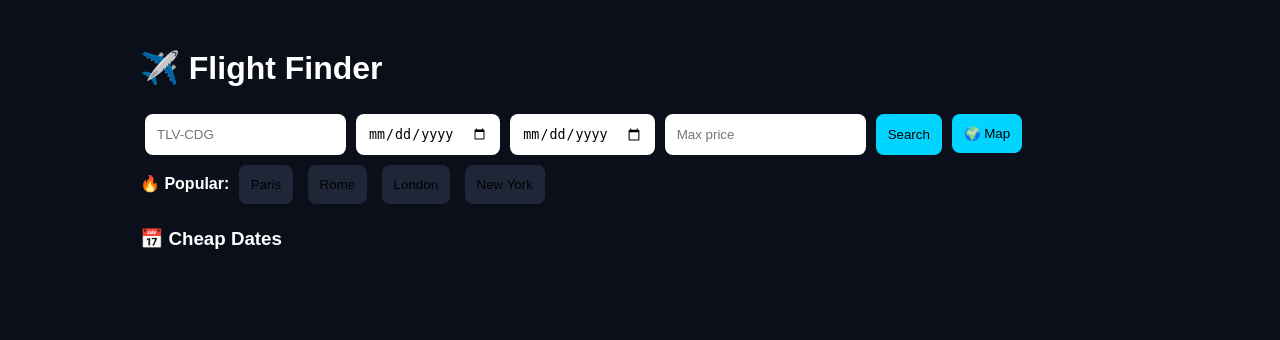
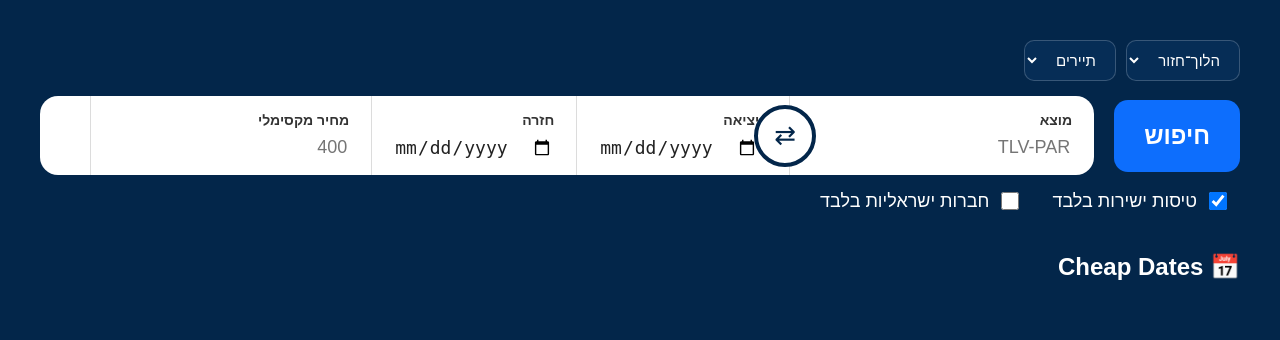
Before and after one commit to lomtik1979-flightprice/flight-bot, a Flask app: page / in a window 1280 px wide. Shown: the top 340 px of the page. Run offline with Flask 3, Linux system fonts and the light colour scheme.

Commit message:
new skyscanner ui

```diff
--- a/templates/index.html
+++ b/templates/index.html
@@ -1,109 +1,291 @@
 <!DOCTYPE html>
-<html>
+<html lang="en">
 <head>
+    <meta charset="UTF-8">
+    <meta name="viewport" content="width=device-width, initial-scale=1.0">
     <title>Flight Finder</title>
 
     <style>
+
         body {
-            background: #0b0f1a;
+            background: #03264a;
+            font-family: Arial, sans-serif;
             color: white;
-            font-family: Arial;
+            margin: 0;
+            padding: 40px;
         }
 
-        .container {
-            max-width: 1000px;
+        .search-wrapper {
+            max-width: 1200px;
             margin: auto;
-            padding: 20px;
         }
 
-        input, button {
-            padding: 12px;
-            margin: 5px;
-            border-radius: 8px;
-            border: none;
+        .top-controls {
+            display: flex;
+            justify-content: flex-start;
+            gap: 10px;
+            margin-bottom: 15px;
         }
 
-        button {
-            background: #00d4ff;
+        .mini-select {
+            background: #062d56;
+            color: white;
+            border: 1px solid rgba(255,255,255,0.2);
+            border-radius: 10px;
+            padding: 10px 15px;
+            font-size: 15px;
+        }
+
+        .search-bar {
+            display: flex;
+            align-items: center;
+            gap: 20px;
+        }
+
+        .search-btn {
+            background: #0d6efd;
+            color: white;
+            border: none;
+            border-radius: 14px;
+            padding: 22px 30px;
+            font-size: 24px;
+            font-weight: bold;
             cursor: pointer;
         }
 
-        .card {
-            background: #1a1f2e;
-            padding: 15px;
-            margin-top: 10px;
-            border-radius: 12px;
-            transition: 0.2s;
+        .search-box {
+            display: flex;
+            align-items: center;
+            background: white;
+            border-radius: 18px;
+            overflow: hidden;
+            flex: 1;
         }
 
-        .card:hover {
-            transform: scale(1.02);
+        .field {
+            display: flex;
+            flex-direction: column;
+            padding: 16px 22px;
+            border-left: 1px solid #dcdcdc;
+            min-width: 150px;
         }
 
-        .cheap { border-left: 5px solid #00ff88; }
-        .mid { border-left: 5px solid orange; }
-        .expensive { border-left: 5px solid red; }
-
-        .topbar {
-            display: flex;
-            flex-wrap: wrap;
+        .field.large {
+            min-width: 260px;
         }
 
-        .quick button {
-            background: #1f2638;
+        .field label {
+            color: #333;
+            font-size: 14px;
+            font-weight: bold;
+            margin-bottom: 8px;
         }
+
+        .field input {
+            border: none;
+            outline: none;
+            font-size: 18px;
+            color: #222;
+            background: transparent;
+        }
+
+        .swap-btn {
+            width: 54px;
+            height: 54px;
+            min-width: 54px;
+            border-radius: 50%;
+            border: 4px solid #03264a;
+            display: flex;
+            align-items: center;
+            justify-content: center;
+            font-size: 26px;
+            color: #03264a;
+            background: white;
+            margin: 0 -27px;
+            z-index: 10;
+        }
+
+        .options-row {
+            display: flex;
+            gap: 30px;
+            margin-top: 14px;
+            padding-right: 10px;
+        }
+
+        .options-row label {
+            display: flex;
+            align-items: center;
+            gap: 8px;
+            font-size: 18px;
+        }
+
+        .options-row input {
+            width: 18px;
+            height: 18px;
+        }
+
+        .card {
+            background: #14213d;
+            padding: 20px;
+            border-radius: 16px;
+            margin-top: 15px;
+            border-left: 5px solid #00d4ff;
+        }
+
+        #results {
+            margin-top: 30px;
+        }
+
+        #calendar {
+            margin-top: 20px;
+        }
+
+        table {
+            width: 100%;
+            border-spacing: 10px;
+        }
+
+        td {
+            vertical-align: top;
+        }
+
+        .calendar-card {
+            background: #14213d;
+            border-radius: 14px;
+            padding: 15px;
+            text-align: center;
+        }
+
+        .cheap {
+            border-left: 5px solid #00ff88;
+        }
+
+        .mid {
+            border-left: 5px solid orange;
+        }
+
+        .expensive {
+            border-left: 5px solid red;
+        }
+
+        @media (max-width: 1100px) {
+
+            .search-box {
+                flex-direction: column;
+                align-items: stretch;
+            }
+
+            .field {
+                border-left: none;
+                border-bottom: 1px solid #ddd;
+            }
+
+            .swap-btn {
+                display: none;
+            }
+
+            .search-bar {
+                flex-direction: column;
+            }
+
+            .search-btn {
+                width: 100%;
+            }
+
+            .options-row {
+                flex-direction: column;
+                gap: 10px;
+            }
+        }
+
     </style>
+
 </head>
 
 <body>
 
-<div class="container">
+<div class="search-wrapper" dir="rtl">
 
-<h1>✈️ Flight Finder</h1>
+    <div class="top-controls">
 
-<div class="topbar">
+        <select class="mini-select">
+            <option>הלוך־חזור</option>
+        </select>
 
-    <input id="route" placeholder="TLV-CDG">
+        <select class="mini-select">
+            <option>תיירים</option>
+        </select>
 
-    <input type="date" id="date_from">
+    </div>
 
-    <input type="date" id="date_to">
+    <div class="search-bar">
 
-    <input id="price" placeholder="Max price">
+        <button class="search-btn" onclick="search()">
+            חיפוש
+        </button>
 
-    <button onclick="search()">Search</button>
+        <div class="search-box">
 
-    <a href="/map">
-        <button>🌍 Map</button>
-    </a>
+            <div class="field large">
+                <label>מוצא</label>
+                <input id="route" type="text" placeholder="TLV-PAR">
+            </div>
 
-</div>
+            <div class="swap-btn">
+                ⇄
+            </div>
 
-<div class="quick">
-    <b>🔥 Popular:</b>
-    <button onclick="quick('TLV-CDG')">Paris</button>
-    <button onclick="quick('TLV-FCO')">Rome</button>
-    <button onclick="quick('TLV-LHR')">London</button>
-    <button onclick="quick('TLV-JFK')">New York</button>
-</div>
+            <div class="field">
+                <label>יציאה</label>
+                <input id="date_from" type="date">
+            </div>
 
-<div id="results"></div>
+            <div class="field">
+                <label>חזרה</label>
+                <input id="date_to" type="date">
+            </div>
 
-<h3>📅 Cheap Dates</h3>
-<div id="calendar"></div>
+            <div class="field">
+                <label>מחיר מקסימלי</label>
+                <input id="price" type="number" placeholder="400">
+            </div>
+
+        </div>
+
+    </div>
+
+    <div class="options-row">
+
+        <label>
+            <input type="checkbox" checked>
+            טיסות ישירות בלבד
+        </label>
+
+        <label>
+            <input type="checkbox">
+            חברות ישראליות בלבד
+        </label>
+
+    </div>
+
+    <div id="results"></div>
+
+    <h2 style="margin-top:40px;">
+        📅 Cheap Dates
+    </h2>
+
+    <div id="calendar"></div>
 
 </div>
 
 <script>
 
-function quick(route) {
-    document.getElementById("route").value = route;
-    search();
-}
+function getClass(price) {
 
-function getClass(price) {
     if (price < 200) return "cheap";
+
     if (price < 400) return "mid";
+
     return "expensive";
 }
 
@@ -171,29 +353,18 @@ async function search() {
     }
 }
 
-        document.getElementById("results").innerHTML = html;
-
-        loadCalendar(route);
-
-    } catch (e) {
-        console.log(e);
-        document.getElementById("results").innerHTML = "❌ Error loading flights";
-    }
-}
-
 async function loadCalendar(route) {
 
     try {
 
-        const res = await fetch(`/api/calendar?route=${route}`);
+        const res = await fetch(
+            `/api/calendar?route=${route}`
+        );
+
         const data = await res.json();
 
         let html = `
-        <table style="
-            width:100%;
-            border-spacing:10px;
-            text-align:center;
-        ">
+        <table>
         `;
 
         let i = 0;
@@ -206,10 +377,15 @@ async function loadCalendar(route) {
 
             html += `
             <td>
-                <div class="card">
+
+                <div class="calendar-card">
+
                     <h3>${d.date}</h3>
+
                     <p>💰 $${d.price}</p>
+
                 </div>
+
             </td>
             `;
 
@@ -222,9 +398,11 @@ async function loadCalendar(route) {
 
         html += "</table>";
 
-        document.getElementById("calendar").innerHTML = html;
+        document.getElementById("calendar").innerHTML =
+            html;
 
-        } catch (e) {
+    } catch (e) {
+
         console.log(e);
     }
 }
```
